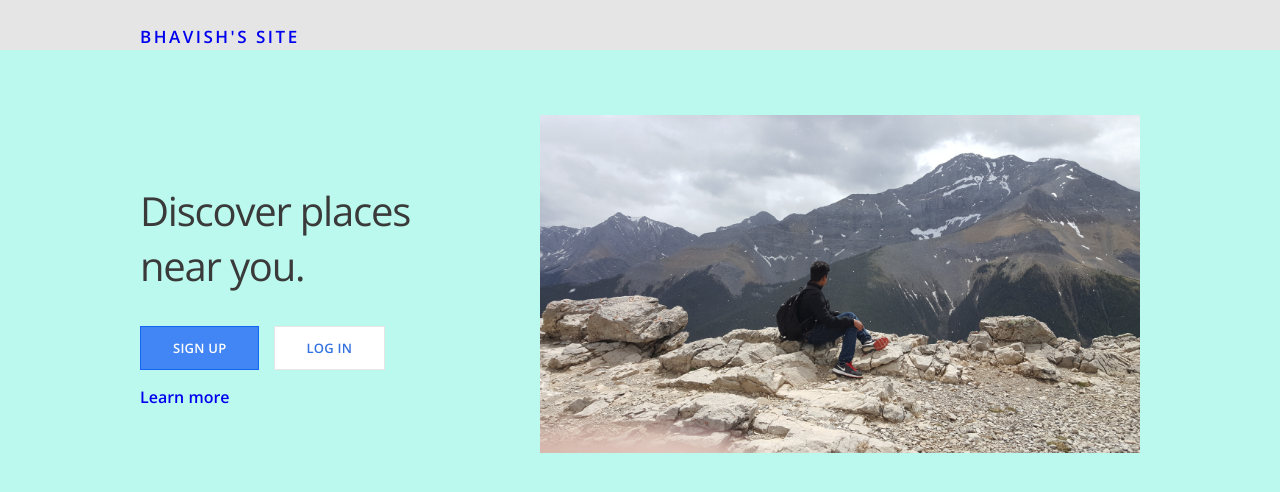
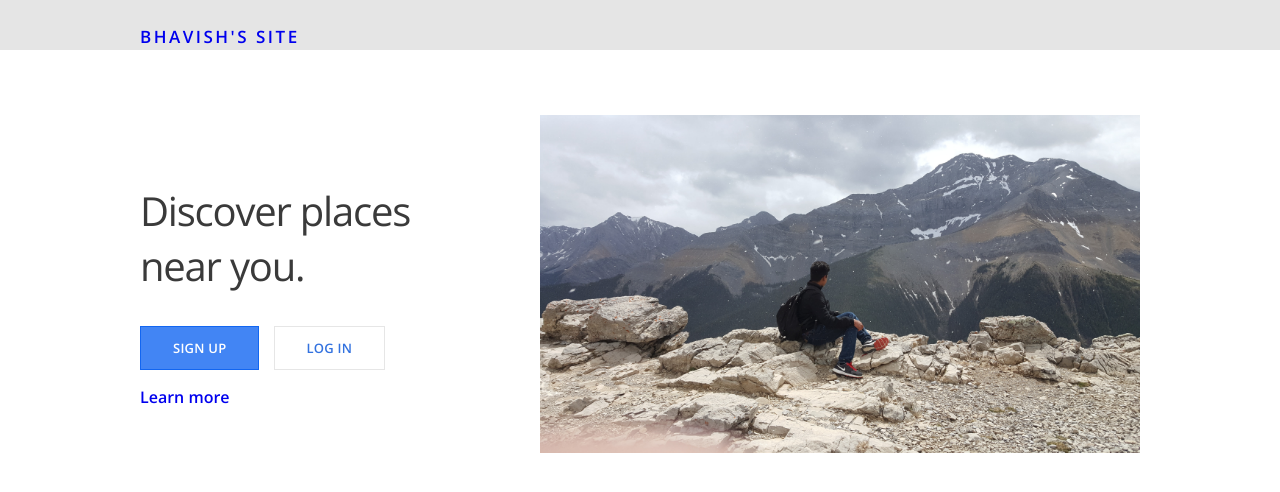
Before and after one commit to mrbha7/first-project, a Flask app: page / in a window 1280 px wide. Shown: the top 492 px of the page. Run offline with Flask 2, Linux system fonts and the light colour scheme; some libraries are stand-ins or nearby versions.

Commit message:
revision

```diff
--- a/static/css/main.css
+++ b/static/css/main.css
@@ -8,7 +8,7 @@ html, body, h1 {
 }
 
 body {
-  background-color: #bbf9ee;
+  background-color: #ffffff;
   font-family: 'Open Sans', sans-serif;
 }
 
```
